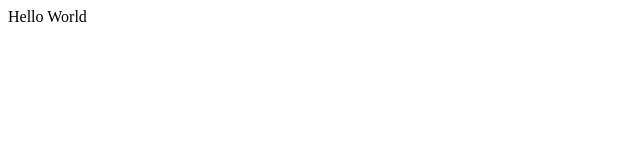
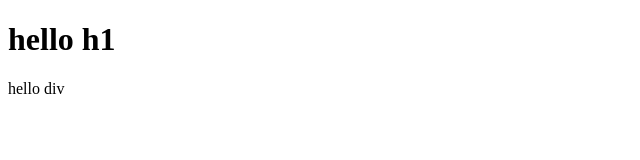
Before and after one commit to jiangxd2016/vue-design, a website: page index.html in a window 1280 px wide. Shown: the whole page, without its empty margins (0-640 px from the left). Drawn offline with Linux system fonts and the light colour scheme.

Commit message:
feat: Chapter 3

```diff
--- /dev/null
+++ b/3/3.3-render.js
@@ -0,0 +1,58 @@
+const vnode = {
+  tag: 'div',
+  props: {
+    onClick: () => alert("click")
+  },
+  children: [{
+    tag: function () {
+      return {
+        tag: "h1",
+        props: {
+          onClick: () => alert("h1 click")
+        },
+        children: "hello h1"
+      }
+    }
+  },
+    , "hello div"
+  ]
+}
+
+
+function renderer(vNode, container) {
+  if (typeof vNode === 'string') {
+    container.appendChild(document.createTextNode(vNode));
+  }
+  else if (typeof vNode.tag === 'function') {
+    renderMyComponent(vNode, container)
+  } else if (typeof vNode.tag === 'string') {
+    mountElement(vNode, container);
+  }
+}
+
+function mountElement(vNode, container) {
+  const el = document.createElement(vNode.tag);
+
+  for (const key in vNode.props) {
+    if (/^on/.test(key)) {
+      const event = key.slice(2).toLowerCase();
+      el.addEventListener(event, vNode.props[key]);
+    }
+  }
+  console.log(vNode);
+
+  if (Array.isArray(vNode.children)) {
+    vNode.children.forEach(child => renderer(child, el));
+  } else if (typeof vNode.tag === 'string') {
+    el.appendChild(document.createTextNode(vNode.children));
+  }
+
+  container.appendChild(el);
+}
+
+function renderMyComponent(vNode, container) {
+  const subTree = vNode.tag()
+  renderer(subTree, container)
+}
+
+renderer(vnode, document.body);
--- a/index.html
+++ b/index.html
@@ -10,6 +10,6 @@
 <body>
  <div id="app"></div>
 </body>
-<script src="./3.2/render.js"></script>
+<script src="./3/3.3-render.js"></script>
 
 </html>
```
Also changed, not shown: 3/3.2-render.js (renamed from 3.2/render.js).
